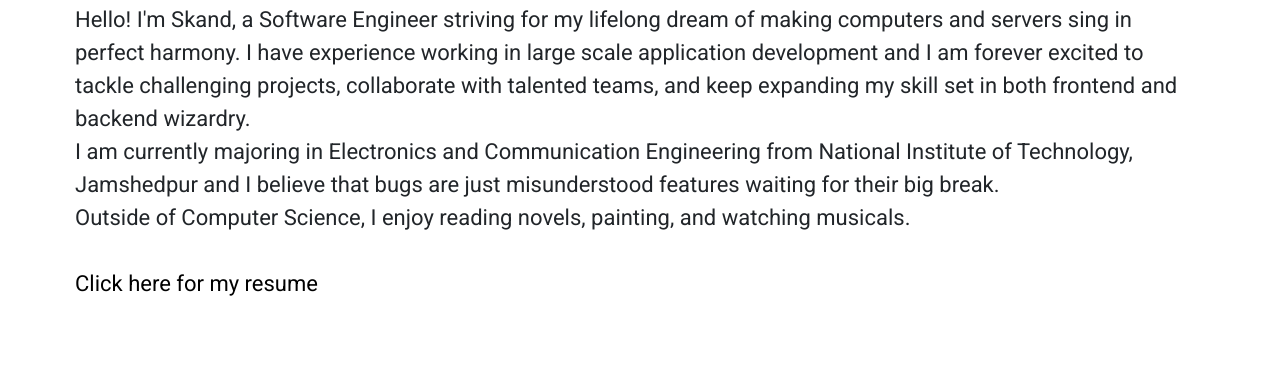
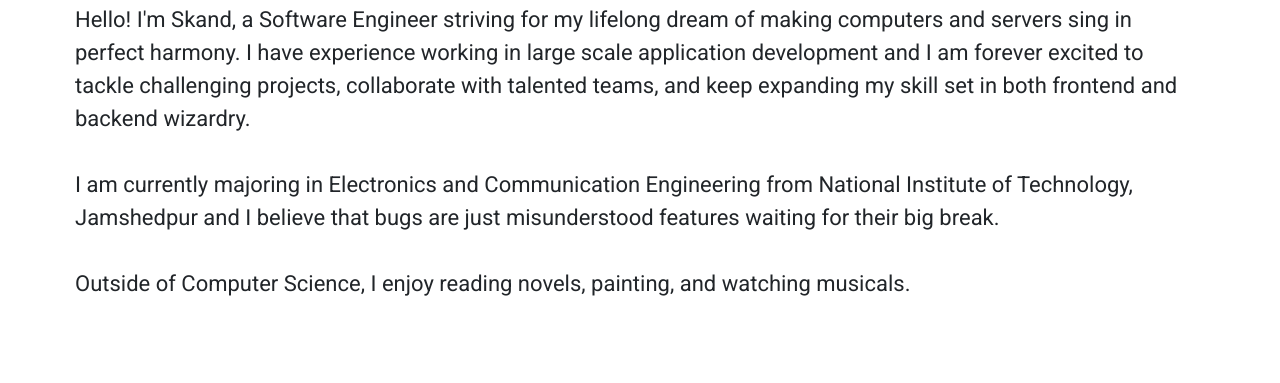
Before and after one commit to skand1110/portfolio-website, a plain HTML site: page index.html in a window 1280 px wide. Shown: the part 957-1340 px from the top of the page. Drawn offline with nearby package versions, Linux system fonts and the light colour scheme; a web font is replaced by a local one.

Commit message:
more changes

```diff
--- a/index.html
+++ b/index.html
@@ -45,14 +45,13 @@
                 sing in perfect harmony. I have experience working in large scale application development and I am
                 forever excited to tackle challenging projects, collaborate with talented teams, and keep expanding my skill
                 set in both frontend and backend wizardry.
-                <br>
+                <br><br>
                 I am currently majoring in Electronics and Communication Engineering from National Institute of
                 Technology, Jamshedpur and I believe that bugs are just misunderstood features waiting for their big break.
-                <br>
+                <br><br>
                 Outside of Computer Science, I enjoy reading novels, painting, and watching musicals.
 
-                <br> <br><a class="link" href="assets/Skand_Sharma.pdf" download="Skand Sharma">Click here for my
-                    resume</a>
+                <br> <br>
 
             </p>
         </section>
```
